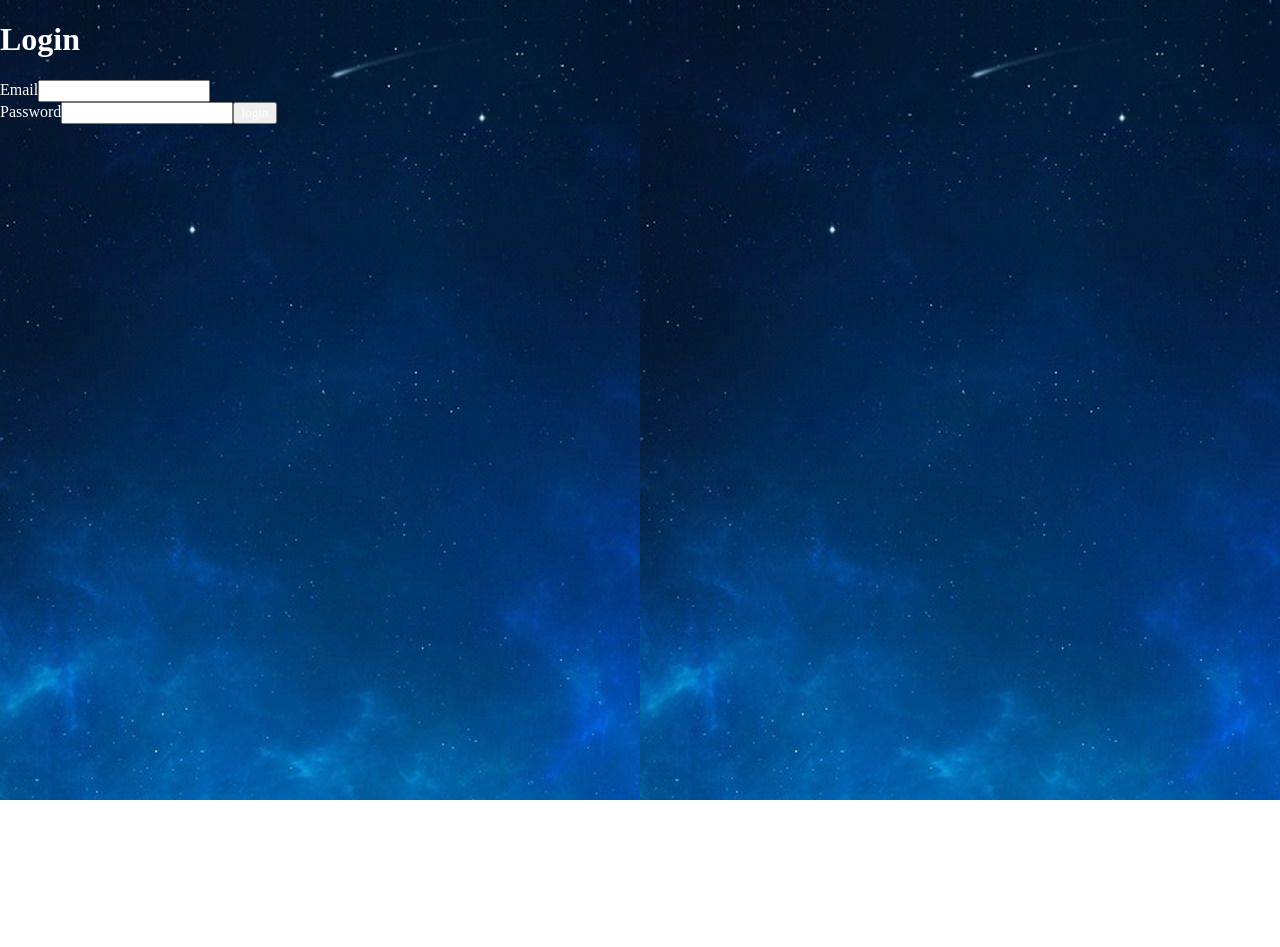
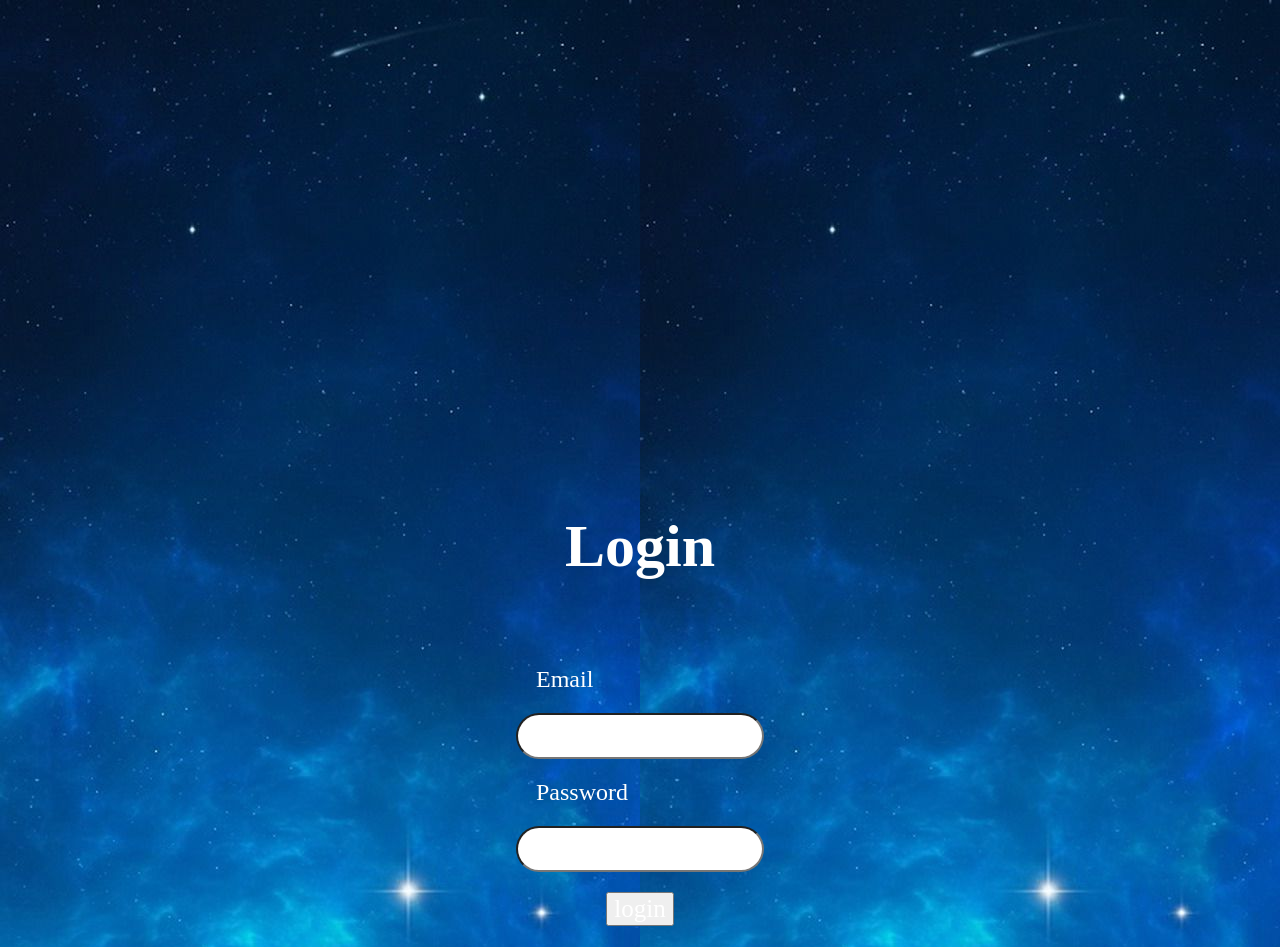
Before and after one commit to safaa-mojahed/weather-application, an Angular app: page / in a window 1280 px wide. Shown: the top 947 px of the page. Before the commit the page ends 800 px from the top, so only its background shows below. Built offline with nearby package versions, Linux system fonts and the light colour scheme.

Commit message:
the style is almost there

```diff
--- a/src/app/pages/login-form/login-form.component.css
+++ b/src/app/pages/login-form/login-form.component.css
@@ -1,3 +1,44 @@
 input {
     color: black;
+    width: 100%;
+    border-radius: 30px;
+    padding: 11px;
+    font-weight: bold;
+    font-size: 17px;
+    outline: none;
+    margin: 20px 0px;
+    cursor: text;
 }
+
+
+.form-header {
+    font-size: 30px;
+    display: flex;
+    justify-content: center;
+}
+
+.form-header h1 {
+    margin-top: 40%;
+}
+
+.login-form {
+    font-size: 24px;
+    display: flex;
+    justify-content: center;
+    align-items: center;
+    height: 350px;
+}
+
+label {
+    padding: 20px;
+}
+
+.login-button {
+    display: flex;
+    justify-content: center;
+}
+
+.login-button button {
+    font-size: 25px;
+    cursor: pointer;
+}
--- a/src/app/pages/login-form/login-form.component.html
+++ b/src/app/pages/login-form/login-form.component.html
@@ -1,23 +1,25 @@
 <div class="root">
-    <div class="fprm-header">
+    <div class="form-header">
         <h1>Login</h1>
     </div>
     <div class="login-form">
         <form [formGroup]="loginForm" (ngSubmit)="loginUser()">
-            <div>
-                <label for="email">Email</label>
-                <input  required type="email" formControlName="email">
+            <label for="email">Email</label>
+            <div class="email-field ">
+                <input class="input" required type="email" formControlName="email">
                  <div *ngIf="!loginForm.controls.email.valid && (loginForm.controls.email.dirty || loginForm.controls.email.touched)">
                     {{emailError()}}
                 </div>
             </div>
-            <div>
-                <label for="Password">Password</label>
-                <input  required minlength="6" maxlength="10" type="password" formControlName="password">
+            <label for="Password">Password</label>
+            <div class="password-field ">
+                <input class="input" required minlength="6" maxlength="10" type="password" formControlName="password">
                 <div *ngIf="!loginForm.controls.password.valid && (loginForm.controls.password.dirty || loginForm.controls.password.touched)">
                     {{passwordError()}}
                 </div>
-                <button class="button" type="submit">login</button>
+                <div class="login-button">
+                    <button class="button" type="submit">login</button>
+                </div>
             </div>
         </form>
     </div>
--- a/src/app/pages/login-form/login-form.component.ts
+++ b/src/app/pages/login-form/login-form.component.ts
@@ -49,8 +49,8 @@ export class LoginFormComponent  {
     let password = this.loginForm.controls.password;
     let isLogged = this.weatherService.authentic(email, password);
     if(!isLogged) {
-     console.log("not logged")
-     this.loginForm.reset();
+      console.log("not logged")
+      this.loginForm.reset();
     }
   }
 
```
